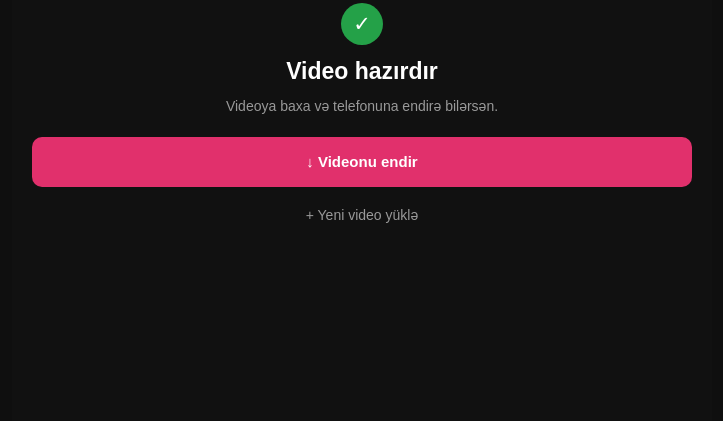
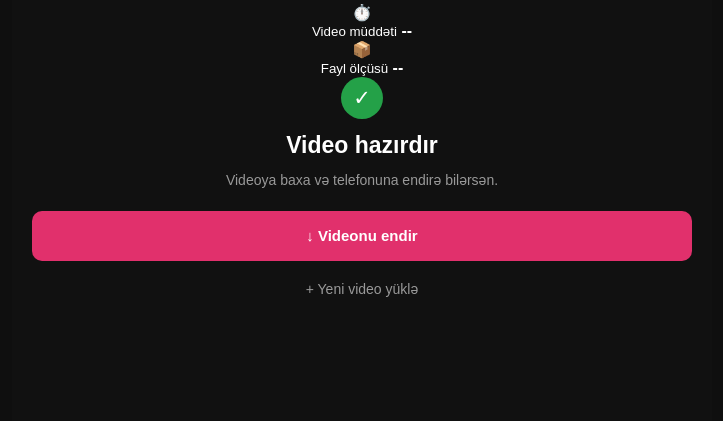
Before and after one commit to mailmailov/instagram, a Flask app: page /result in a window 1280 px wide. Shown: the part 379-800 px from the top of the page, without its empty margins (278-1001 px from the left). Run offline with Flask 3, Linux system fonts and the light colour scheme.

Commit message:
Enhance result.html with video and file details
Added video duration and file size details to the result template.

```diff
--- a/templates/result.html
+++ b/templates/result.html
@@ -115,7 +115,28 @@
 
     <div class="video-info">
 
+<div class="video-details">
 
+    <div class="detail-box">
+        <span class="detail-icon">⏱️</span>
+
+        <div>
+            <small>Video müddəti</small>
+            <strong id="videoDuration">--</strong>
+        </div>
+    </div>
+
+
+    <div class="detail-box">
+        <span class="detail-icon">📦</span>
+
+        <div>
+            <small>Fayl ölçüsü</small>
+            <strong id="fileSize">--</strong>
+        </div>
+    </div>
+
+</div>
         <div class="success-icon">
 
             ✓
```
